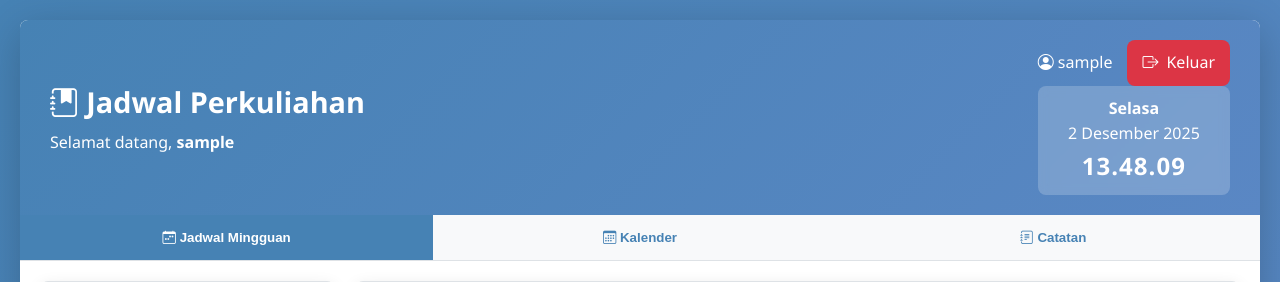
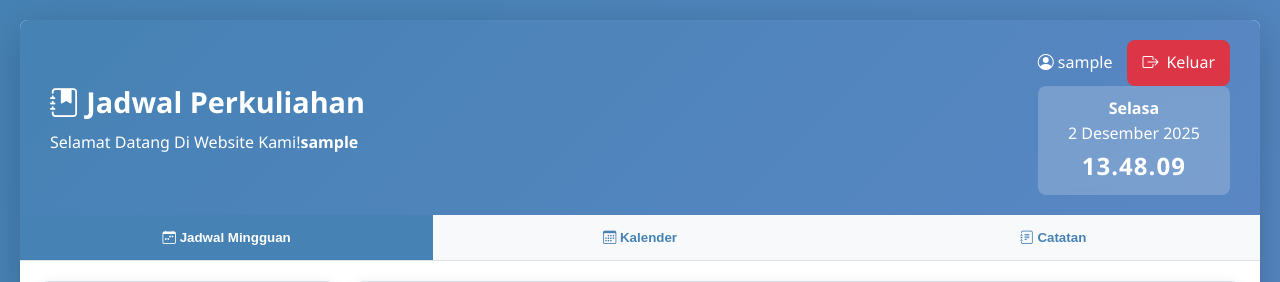
Before and after one commit to reyhan07798-cpu/pbl-jadwal-perkuliahan-pribadi, a PHP site: page /jadwal.php in a window 1280 px wide. Shown: the top 282 px of the page. Run offline with PHP 8.4, Linux system fonts and the light colour scheme; the visitor is signed in with stand-in values (Sample User, id 1).

Commit message:
update jadwal.php

```diff
--- a/Mahasiswa/jadwal.php
+++ b/Mahasiswa/jadwal.php
@@ -4,7 +4,7 @@ session_start();
 
 // Cek apakah user sudah login, jika belum redirect ke halaman login
 if(!isset($_SESSION["loggedin"]) || $_SESSION["loggedin"] !== true){
-    header("location: login.php"); // Sesuaikan dengan nama file login Anda
+    header("location: login_mahasiswa.php"); // Sesuaikan dengan nama file login Anda
     exit;
 }
 ?>
@@ -26,7 +26,7 @@ if(!isset($_SESSION["loggedin"]) || $_SESSION["loggedin"] !== true){
             <div class="header-content">
                 <div class="header-left">
                     <h1><i class="bi bi-journal-bookmark-fill"></i> Jadwal Perkuliahan</h1>
-                    <p>Selamat datang, <b><?php echo htmlspecialchars($_SESSION["username"]); ?></b></p>
+                    <p>Selamat Datang Di Website Kami!<b><?php echo htmlspecialchars($_SESSION["username"]); ?></b></p>
                 </div>
                 <div class="header-right">
                     <div class="user-info">
```
